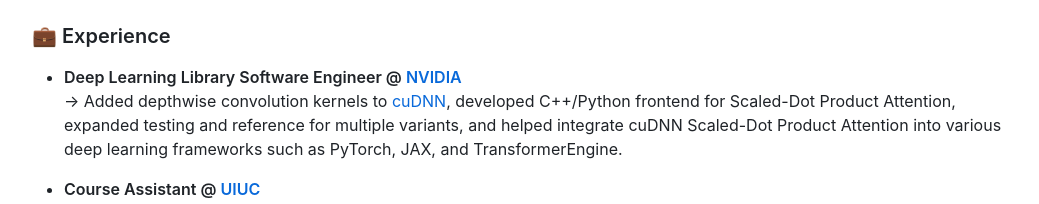
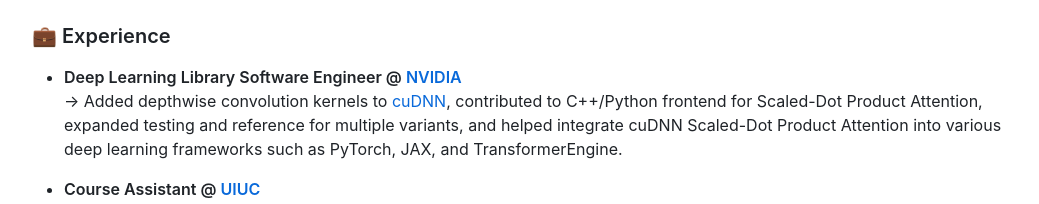
Before and after one commit to hwanseoc/hwanseoc.github.io, a plain HTML site: page docs/index.html in a window 1280 px wide. Shown: the part 536-740 px from the top of the page, without its empty margins (120-1159 px from the left). Drawn offline with nearby package versions, Linux system fonts and the light colour scheme.

Commit message:
Update Index

```diff
--- a/docs/index.html
+++ b/docs/index.html
@@ -74,7 +74,7 @@
 <ul>
 <li>
 <p><strong>Deep Learning Library Software Engineer @ <a href="https://www.nvidia.com" rel="nofollow">NVIDIA</a></strong><br>
-→ Added depthwise convolution kernels to <a href="https://www.nvidia.com/en-us/deep-learning-ai/technologies/cudnn/" rel="nofollow">cuDNN</a>, developed C++/Python frontend for Scaled-Dot Product Attention, expanded testing and reference for multiple variants, and helped integrate cuDNN Scaled-Dot Product Attention into various deep learning frameworks such as PyTorch, JAX, and TransformerEngine.</p>
+→ Added depthwise convolution kernels to <a href="https://www.nvidia.com/en-us/deep-learning-ai/technologies/cudnn/" rel="nofollow">cuDNN</a>, contributed to C++/Python frontend for Scaled-Dot Product Attention, expanded testing and reference for multiple variants, and helped integrate cuDNN Scaled-Dot Product Attention into various deep learning frameworks such as PyTorch, JAX, and TransformerEngine.</p>
 </li>
 <li>
 <p><strong>Course Assistant @ <a href="https://illinois.edu" rel="nofollow">UIUC</a></strong><br>
```
Also changed, not shown: 1 other file.
